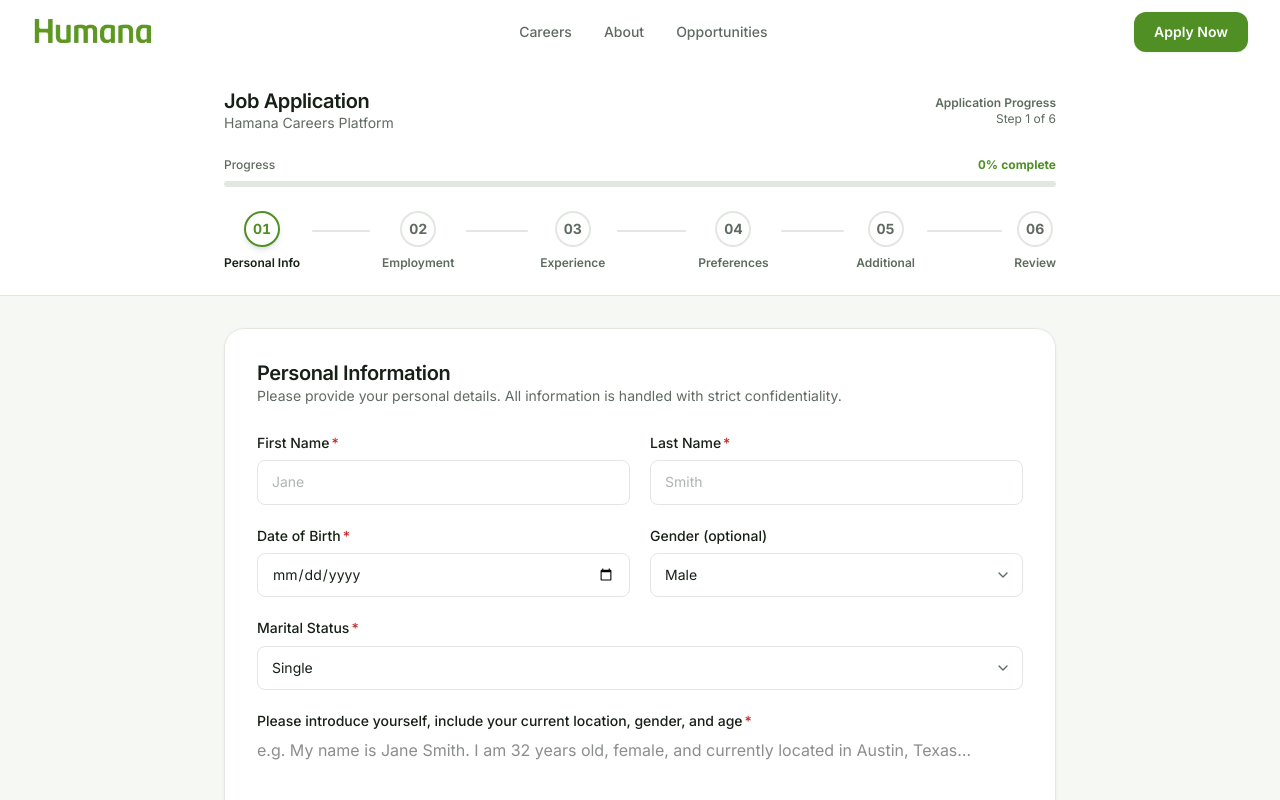
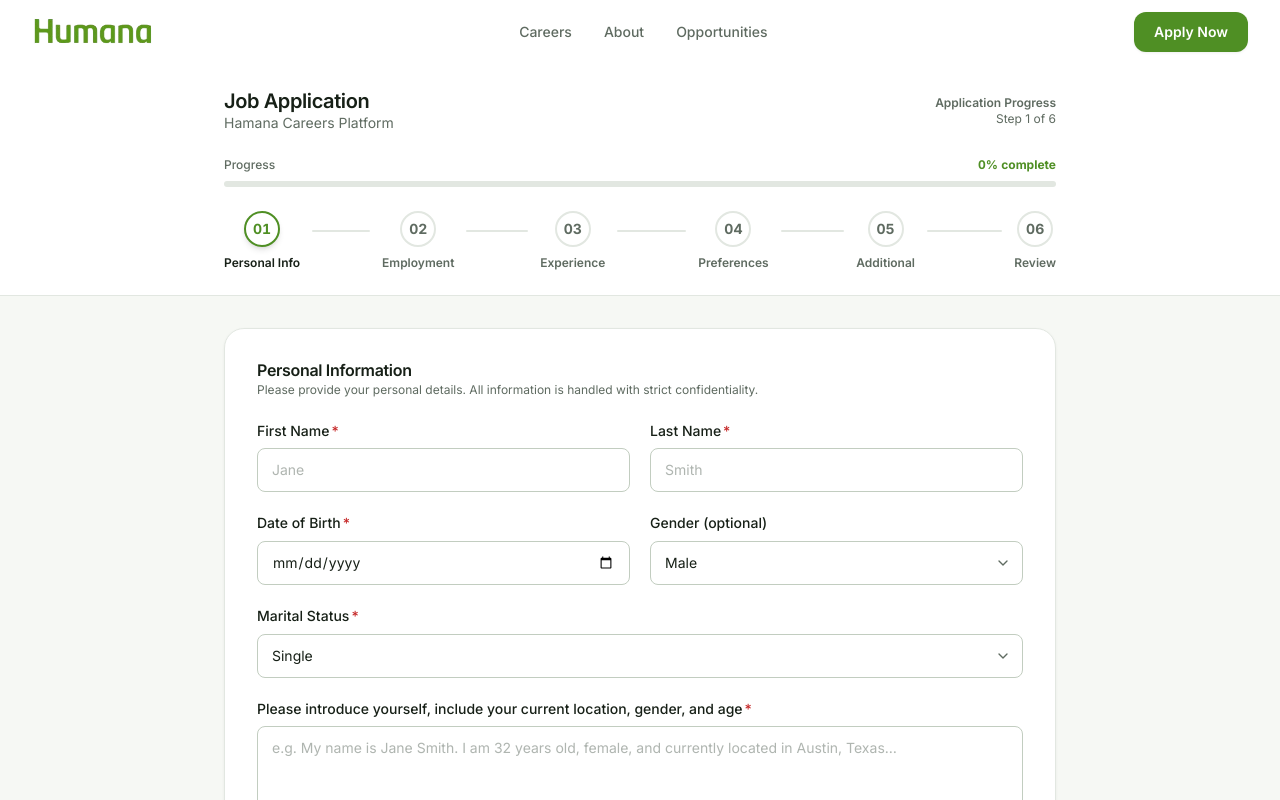
Before and after one commit to molarewaju77/Humana, a React (Vite) app: page /apply in a window 1280 px wide. Shown: the top 800 px of the page. Built offline with nearby package versions, Linux system fonts and the light colour scheme.

Commit message:
feau : editing the forms

```diff
--- a/src/components/apply/Step1Personal.tsx
+++ b/src/components/apply/Step1Personal.tsx
@@ -93,7 +93,7 @@
   const selfIntro = watch('selfIntroduction') || ''
 
   return (
-    <form onSubmit={handleSubmit(onNext)} noValidate>
+    <form onSubmit={handleSubmit(onNext)} noValidate className="space-y-8">
       {/* ── Identity ── */}
       <FormSection
         title="Personal Information"
@@ -158,7 +158,7 @@
             id="selfIntroduction"
             rows={4}
             placeholder="e.g. My name is Jane Smith. I am 32 years old, female, and currently located in Austin, Texas…"
-            className="input-base w-full resize-none"
+            className="field-input w-full resize-none min-h-[110px] leading-relaxed"
             {...register('selfIntroduction')}
           />
           <div className="flex justify-between mt-1">
--- a/src/components/apply/Step2Employment.tsx
+++ b/src/components/apply/Step2Employment.tsx
@@ -37,7 +37,7 @@
   const whyRight = watch('whyRightCandidate') || ''
 
   return (
-    <form onSubmit={handleSubmit(onNext)} noValidate>
+    <form onSubmit={handleSubmit(onNext)} noValidate className="space-y-8">
       <FormSection
         title="Employment History"
         description="Tell us about your previous work experience and how you've developed professionally."
--- a/src/components/apply/Step3Experience.tsx
+++ b/src/components/apply/Step3Experience.tsx
@@ -85,7 +85,7 @@
   const proudAch = watch('proudAchievement') || ''
 
   return (
-    <form onSubmit={handleSubmit(onNext)} noValidate>
+    <form onSubmit={handleSubmit(onNext)} noValidate className="space-y-8">
       {/* ── Professional Background ── */}
       <FormSection
         title="Experience & Skills"
@@ -132,7 +132,6 @@
       </FormSection>
 
       {/* ── Equipment & Technical Requirements ── */}
-      <div className="mt-6">
       <FormSection
         title="Equipment & Technical Requirements"
         description="Confirm whether you have the required tools to perform this role effectively."
@@ -162,7 +161,6 @@
           required
         />
       </FormSection>
-      </div>
 
       {/* ── Documents ── */}
       <FormSection
--- a/src/components/apply/Step4Preferences.tsx
+++ b/src/components/apply/Step4Preferences.tsx
@@ -83,7 +83,7 @@
   const tenure = watch('tenureIntent') || ''
 
   return (
-    <form onSubmit={handleSubmit(onNext)} noValidate>
+    <form onSubmit={handleSubmit(onNext)} noValidate className="space-y-8">
       {/* ── Employment Preferences ── */}
       <FormSection
         title="Work Preferences"
--- a/src/components/apply/Step5Additional.tsx
+++ b/src/components/apply/Step5Additional.tsx
@@ -86,7 +86,7 @@
   const has401k = watch('has401k')
 
   return (
-    <form onSubmit={handleSubmit((data) => onNext(data as AdditionalInfoData))} noValidate>
+    <form onSubmit={handleSubmit((data) => onNext(data as AdditionalInfoData))} noValidate className="space-y-8">
 
       {/* ── Financial Background ── */}
       <FormSection
--- a/src/components/ui/FormSection.tsx
+++ b/src/components/ui/FormSection.tsx
@@ -9,14 +9,14 @@
 
 export default function FormSection({ title, description, children, className }: FormSectionProps) {
   return (
-    <fieldset className={cn('border-0 p-0 m-0', className)}>
-      <legend className="w-full mb-6">
-        <h2 className="text-xl font-semibold text-brand-deeptext">{title}</h2>
+    <div className={cn('pt-8 first:pt-0 border-t border-brand-border/70 first:border-0', className)}>
+      <div className="mb-5">
+        <h2 className="text-base font-semibold text-brand-deeptext tracking-tight">{title}</h2>
         {description && (
-          <p className="text-sm text-brand-secondarytext mt-1.5 leading-relaxed">{description}</p>
+          <p className="text-xs text-brand-secondarytext mt-1 leading-relaxed">{description}</p>
         )}
-      </legend>
+      </div>
       <div className="space-y-5">{children}</div>
-    </fieldset>
+    </div>
   )
 }
--- a/src/index.css
+++ b/src/index.css
@@ -231,13 +231,17 @@
   font-size: 0.875rem;
   color: #172017;
   background-color: #ffffff;
-  border: 1px solid #e2e7e1;
+  border: 1px solid #c2cdc0;
   border-radius: 0.5rem;
   font-family: var(--font-sans);
   transition:
     border-color 0.2s,
     box-shadow 0.2s;
   outline: none;
+}
+
+.field-input:hover {
+  border-color: #96b290;
 }
 
 .field-input::placeholder {
```
